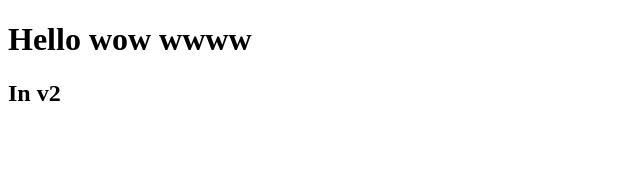
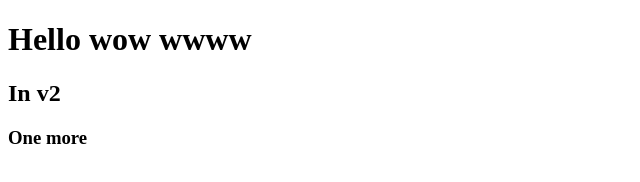
Before and after one commit to freecree/TestGit, a plain HTML site: page index.html in a window 1280 px wide. Shown: the full height of the page, 0-640 px from the left. Drawn offline with Linux system fonts and the light colour scheme.

Commit message:
One more

```diff
--- a/index.html
+++ b/index.html
@@ -10,5 +10,6 @@
 <body>
     <h1>Hello wow wwww</h1>
     <h2>In v2</h2>
+    <h3>One more</h3>
 </body>
 </html>
```
